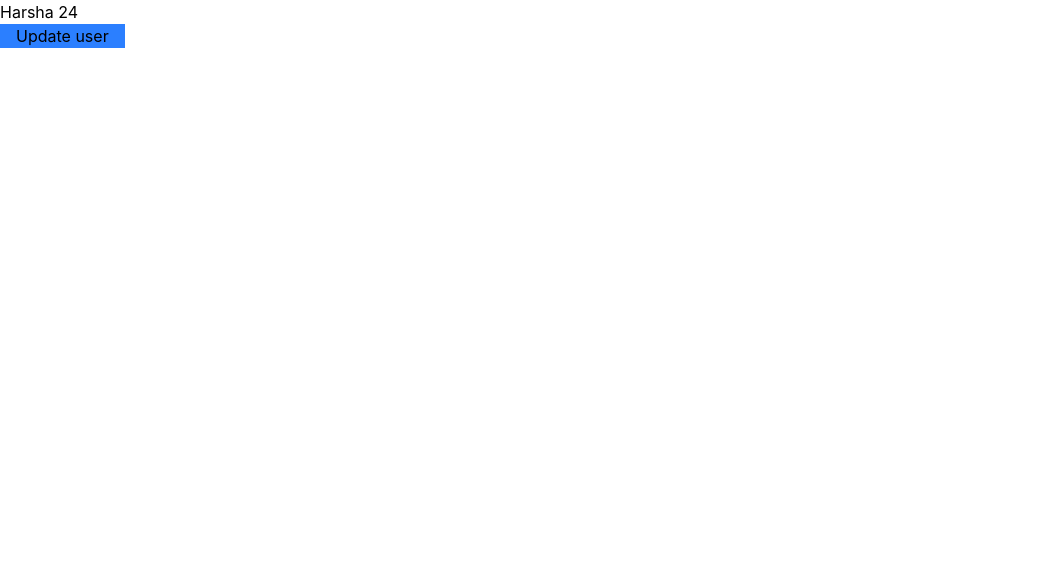
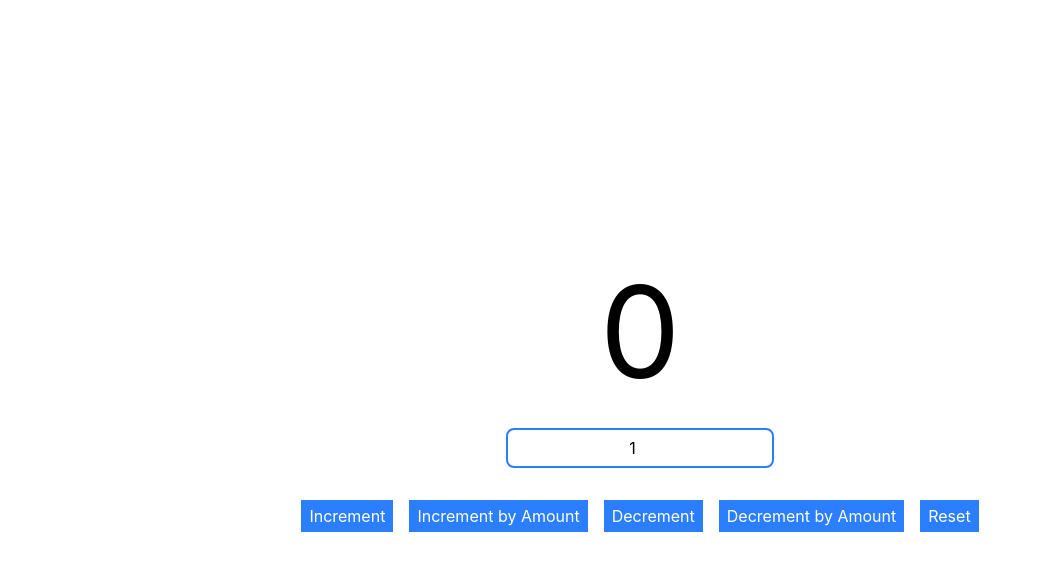
Before and after one commit to T-Harsha-Vardhan/reactjs, a React (Vite) app: page / in a window 1280 px wide. Shown: the top 570 px of the page, without its empty margins (0-1042 px from the left). Built offline with nearby package versions, Linux system fonts and the light colour scheme.

Commit message:
Exercise 13: useReducer Exercises

```diff
--- a/src/App.jsx
+++ b/src/App.jsx
@@ -1,12 +1,10 @@
 import "./App.css";
-import UpdateUser from "./components/UpdateUser";
-import UserProfile from "./components/UserProfile";
+import Counter from "./components/Counter";
 
 const App = () => {
   return (
     <div className="bg-lightblue-50 h-screen w-screen">
-      <UserProfile />
-      <UpdateUser />
+      <Counter />
     </div>
   );
 };
--- a/src/components/Counter.jsx
+++ b/src/components/Counter.jsx
@@ -1,12 +1,71 @@
-import { useState } from "react";
+import { useReducer, useState } from "react";
+import { counterInitialState, counterReducer } from "./counterReducer";
 
 const Counter = () => {
-  let [counter, setCounter] = useState(0);
-  const handleClick = () => setCounter((c) => c + 1);
+  const [state, dispatch] = useReducer(counterReducer, counterInitialState);
+  const [inputValue, setInputValue] = useState(1);
+
+  const handleClick = (type, payload) => {
+    dispatch({ type, payload });
+  };
+
   return (
-    <div>
-      <h1>{counter}</h1>
-      <button onClick={handleClick}>Increase</button>
+    <div className="flex flex-col justify-center items-center w-full h-full gap-8">
+      <h1 className="text-9xl text-black">{state.count}</h1>
+
+      <input
+        className="border-2 border-blue-500 px-2 h-10 rounded-lg text-center"
+        type="number"
+        id="amount"
+        name="amount"
+        value={inputValue}
+        onChange={(e) => {
+          setInputValue(e.target.value);
+        }}
+      />
+
+      <div className="flex gap-4">
+        <button
+          className="bg-blue-500 text-white px-2 py-1 cursor-pointer"
+          onClick={() => {
+            handleClick("increment");
+          }}
+        >
+          Increment
+        </button>
+        <button
+          className="bg-blue-500 text-white px-2 py-1 cursor-pointer"
+          onClick={() => {
+            handleClick("incrementByAmount", inputValue);
+          }}
+        >
+          Increment by Amount
+        </button>
+        <button
+          className="bg-blue-500 text-white px-2 py-1 cursor-pointer"
+          onClick={() => {
+            handleClick("decrement");
+          }}
+        >
+          Decrement
+        </button>
+        <button
+          className="bg-blue-500 text-white px-2 py-1 cursor-pointer"
+          onClick={() => {
+            handleClick("decrementByAmount", inputValue);
+          }}
+        >
+          Decrement by Amount
+        </button>
+        <button
+          className="bg-blue-500 text-white px-2 py-1 cursor-pointer"
+          onClick={() => {
+            handleClick("reset");
+          }}
+        >
+          Reset
+        </button>
+      </div>
     </div>
   );
 };
--- /dev/null
+++ b/src/components/counterReducer.js
@@ -0,0 +1,18 @@
+export const counterInitialState = { count: 0 };
+
+export const counterReducer = (state, action) => {
+  switch (action.type) {
+    case "increment":
+      return { ...state, count: state.count + 1 };
+    case "decrement":
+      return { ...state, count: state.count - 1 };
+    case "incrementByAmount":
+      return { count: state.count + Number(action.payload) };
+    case "decrementByAmount":
+      return { count: state.count - Number(action.payload) };
+    case "reset":
+      return { ...state, count: 0 };
+    default:
+      return state;
+  }
+};
```
